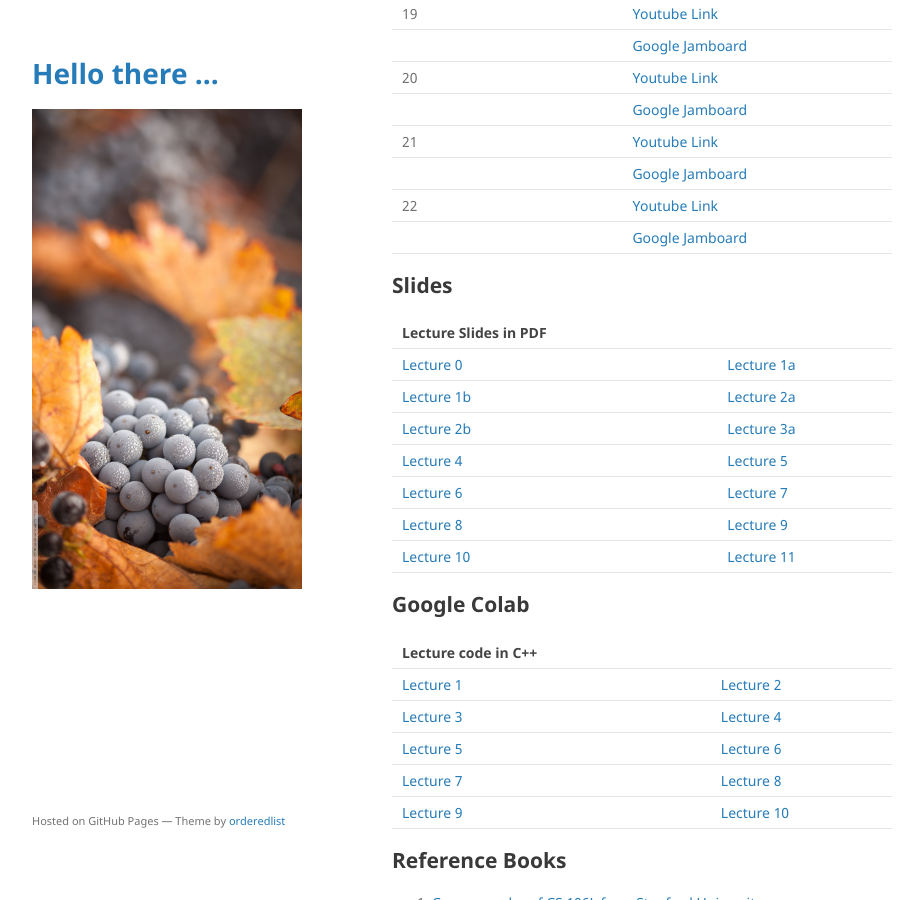
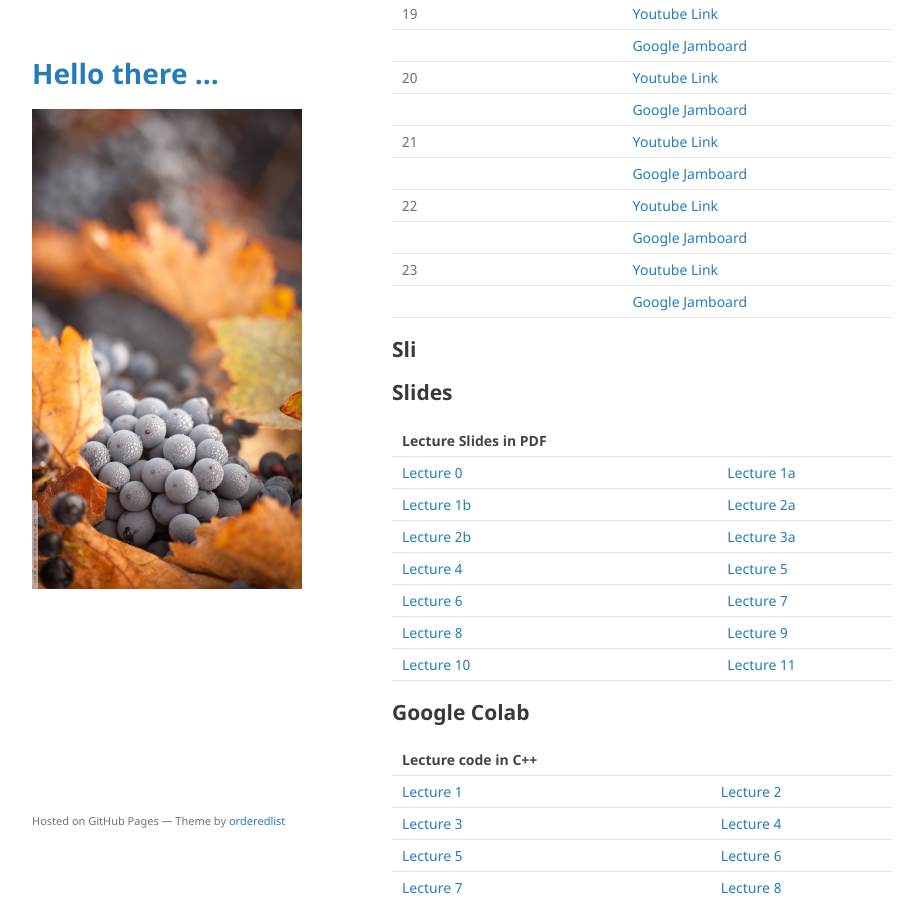
Before and after one commit to mohammadmotiurrahman/mohammadmotiurrahman.github.io, a Jekyll site: the page built from cse203_4/index.md, in a window 1280 px wide and 900 px high, scrolled down 3789 px. Shown: the whole window, without its empty margins (178-1101 px from the left). Built offline with Jekyll 4.4.1, drawn with Linux system fonts in a browser that asks for light colours; our own code applies the rules of GitHub Pages for plain Markdown files.

Commit message:
Update index.md

```diff
--- a/cse203_4/index.md
+++ b/cse203_4/index.md
@@ -127,7 +127,11 @@ environment will force me to not evaluate your exam copies.
 |         |              | [Google Jamboard](https://jamboard.google.com/d/1IhD8bAk5D-u4oKWxwJNu6jErSS5aQImtzPHmIcaJyN8/edit?usp=sharing) |
 | 22      |              | [Youtube Link](https://youtu.be/URRhF52A528)                                                                   |
 |         |              | [Google Jamboard](https://jamboard.google.com/d/1CO9aZMZnXvIi1Pf7SzzJk67Aonp3dJrbskbne1oDpV4/edit?usp=sharing) |
+| 23      |              | [Youtube Link](https://youtu.be/ML7GMmTLnwY)                                                                   |
+|         |              | [Google Jamboard]() |
 
+
+## Sli
 
 ## Slides
 
```
